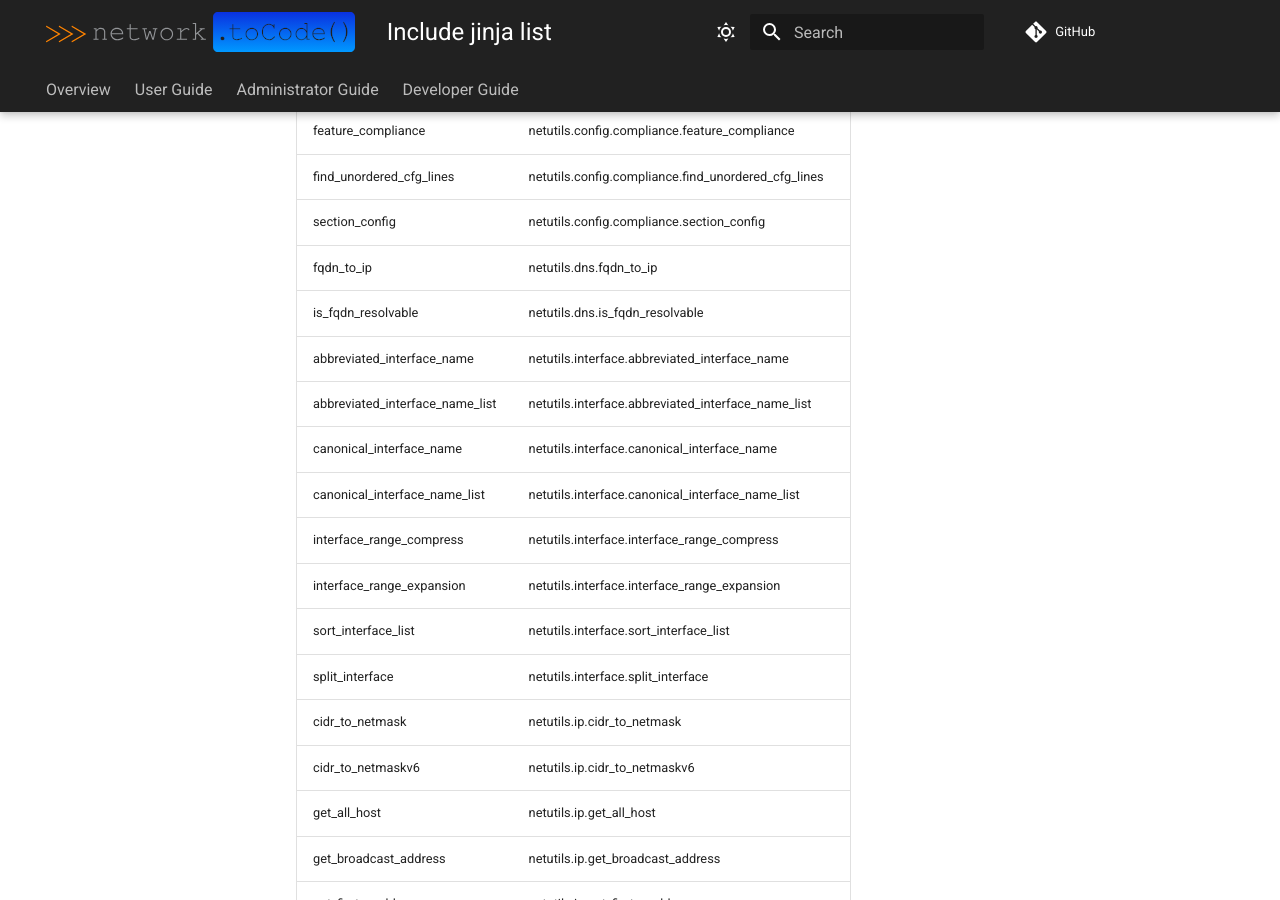
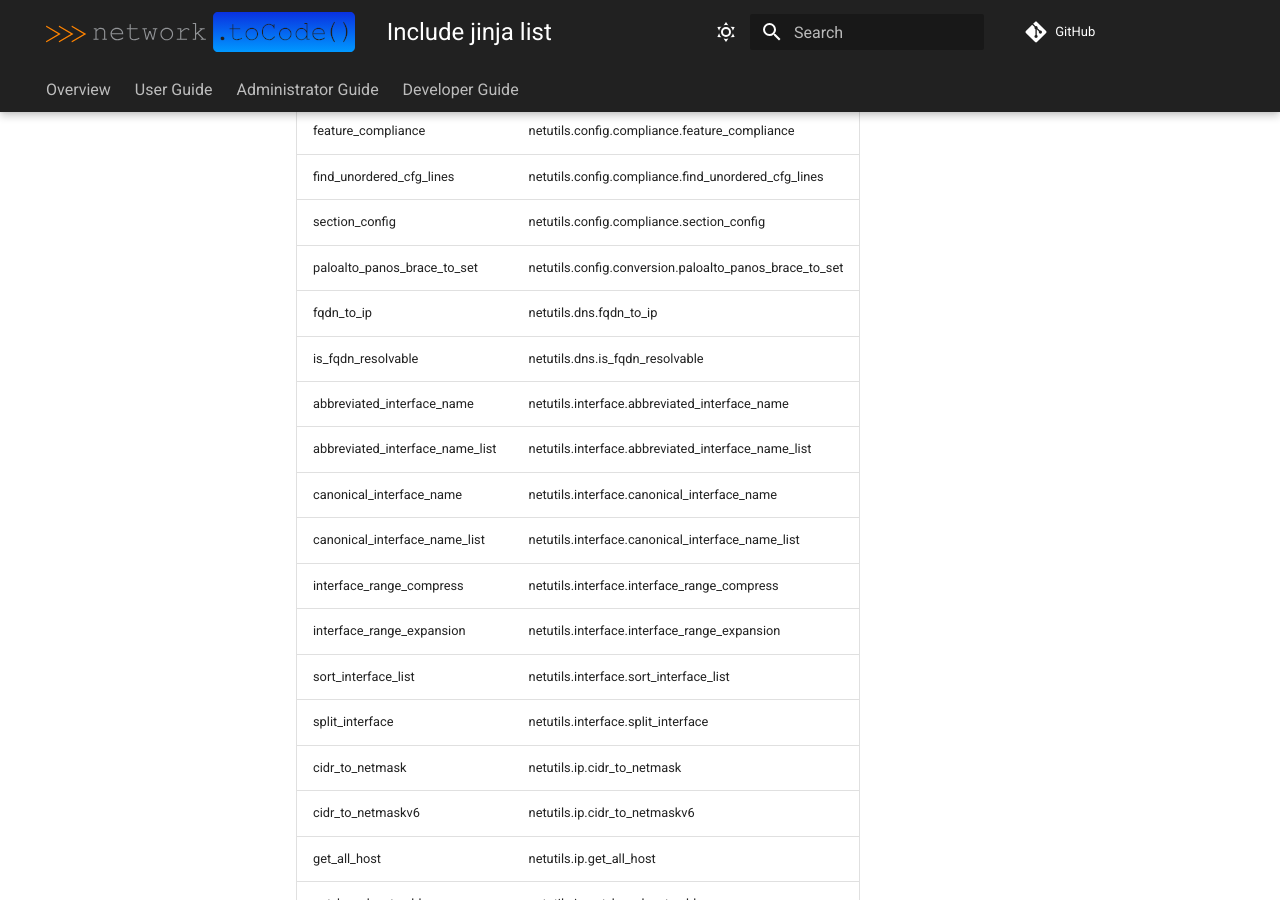
Before and after one commit to networktocode/netutils, an MkDocs documentation site: the page built from docs/user/include_jinja_list.md, in a window 1280 px wide and 900 px high, scrolled down 772 px. Built offline with MkDocs 1.6.1 and Material for MkDocs 9.7.7, drawn with Linux system fonts in a browser that asks for light colours; comment, search, counter and statistics services are not loaded.

Commit message:
fix: 🐛 fix docs build test

```diff
--- a/docs/user/include_jinja_list.md
+++ b/docs/user/include_jinja_list.md
@@ -16,6 +16,7 @@
 | feature_compliance | netutils.config.compliance.feature_compliance |
 | find_unordered_cfg_lines | netutils.config.compliance.find_unordered_cfg_lines |
 | section_config | netutils.config.compliance.section_config |
+| paloalto_panos_brace_to_set | netutils.config.conversion.paloalto_panos_brace_to_set |
 | fqdn_to_ip | netutils.dns.fqdn_to_ip |
 | is_fqdn_resolvable | netutils.dns.is_fqdn_resolvable |
 | abbreviated_interface_name | netutils.interface.abbreviated_interface_name |
```
